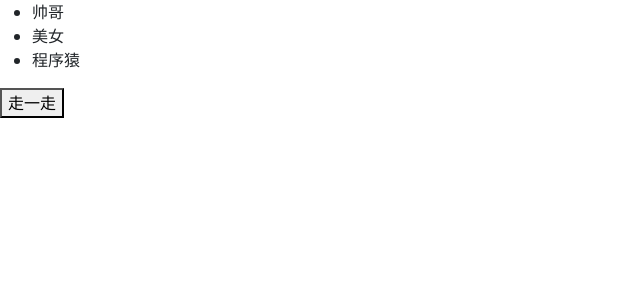
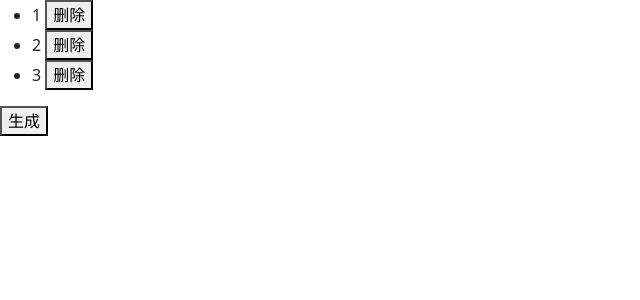
Before and after one commit to Study-assignment/Vue-03, a Vue app: page / in a window 1280 px wide. Shown: the top 300 px of the page, without its empty margins (0-640 px from the left). Built offline with nearby package versions, Linux system fonts and the light colour scheme; the HTML template or start-up script is replaced by a standard one.

Commit message:
完成了加加减减

```diff
--- a/src/App.vue
+++ b/src/App.vue
@@ -1,9 +1,12 @@
 <template>
   <div id="app">
     <ul>
-      <li v-for="item in myArr" :key="item">{{item}}</li>
+      <li v-for="(item,index) in arr" :key="index">
+        {{item}}
+        <button @click="remove(index)">删除</button>
+      </li>
     </ul>
-    <button @click="fn">走一走</button>
+    <button @click="add">生成</button>
   </div>
 </template>
 
@@ -11,13 +14,16 @@
 export default {
   data() {
     return {
-      myArr: ["帅哥", "美女", "程序猿"],
+      arr:[1,2,3]
     };
   },
   methods: {
-      fn(){
-        this.myArr.push(this.myArr.shift())
-      }
+    add(){
+      this.arr.push(Math.floor(Math.random()*10))
+    },
+    remove(index){
+      this.arr.splice(index,1)
+    }
   },
 };
 </script>
```
Also changed, not shown: src/8.帅哥美女走一走.vue (added, +23 -0 lines).
